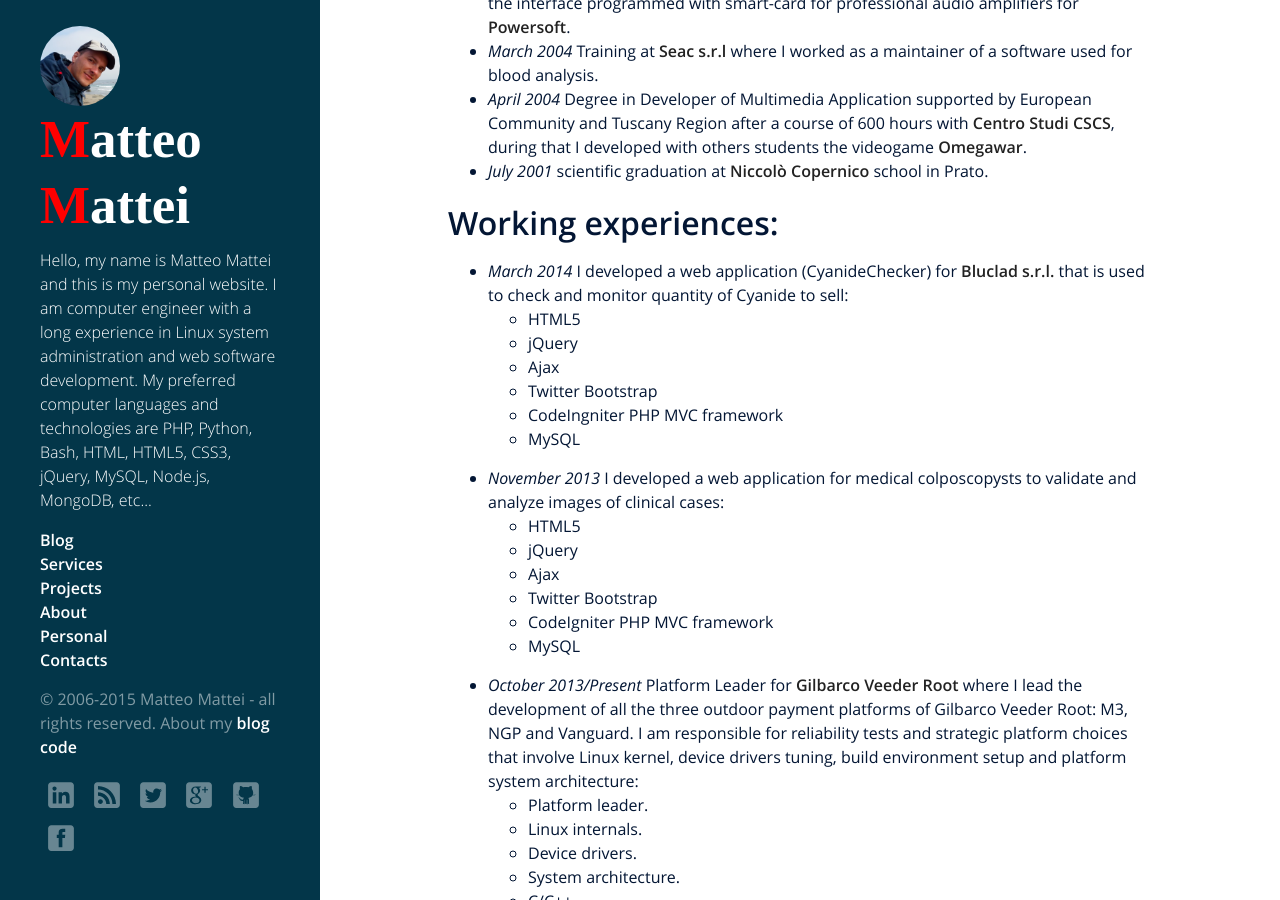
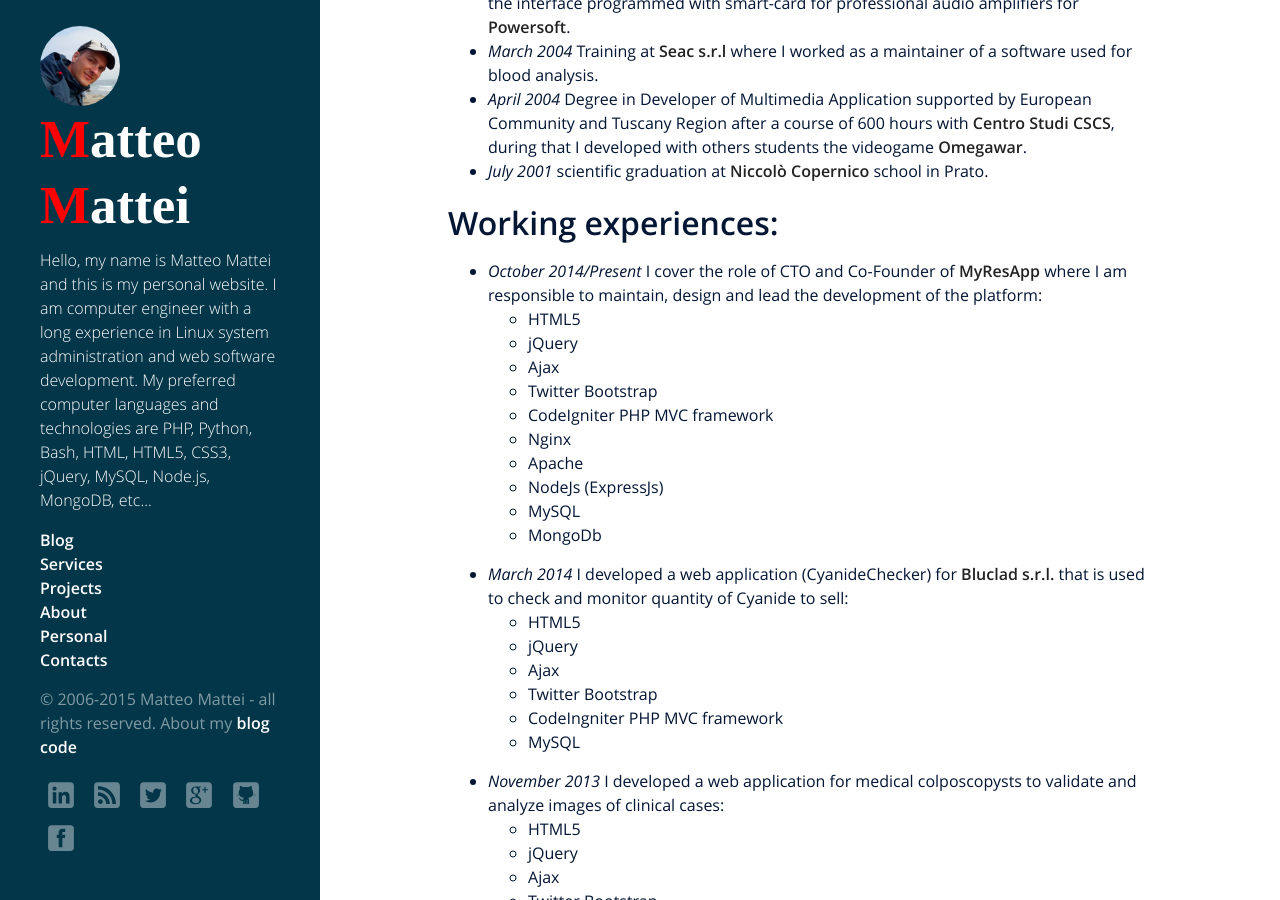
Before and after one commit to matteomattei/matteomattei.github.io, a Jekyll site: the page built from about/index.md, in a window 1280 px wide and 900 px high, scrolled down 1823 px. Built offline with Jekyll 4.4.1, drawn with Linux system fonts in a browser that asks for light colours; some web fonts are replaced; Markdown is read by kramdown in place of the engine named in the settings.

```diff
--- a/about/index.md
+++ b/about/index.md
@@ -69,6 +69,17 @@ Studies and trainings:
 
 Working experiences:
 --------------------
+ - *October 2014/Present* I cover the role of CTO and Co-Founder of [MyResApp](https://www.myresapp.com) where I am responsible to maintain, design and lead the development of the platform:
+     - HTML5
+     - jQuery
+     - Ajax
+     - Twitter Bootstrap
+     - CodeIgniter PHP MVC framework
+     - Nginx
+     - Apache
+     - NodeJs (ExpressJs)
+     - MySQL
+     - MongoDb
  - *March 2014* I developed a web application (CyanideChecker) for [Bluclad s.r.l.](http://www.bluclad.it) that is used to check and monitor quantity of Cyanide to sell:
      - HTML5
      - jQuery
```
Also changed, not shown: _posts/2015-02-12-create-self-contained-installer-in-bash-that-extracts-archives-and-perform-actitions.md (added, +86 -0 lines).
